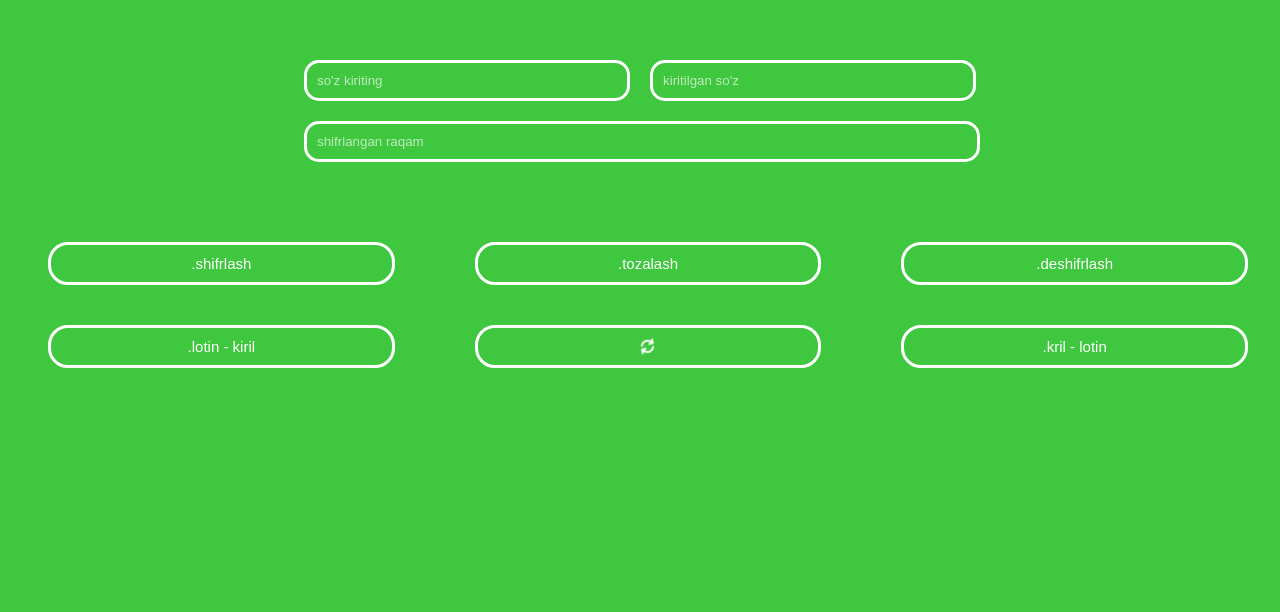
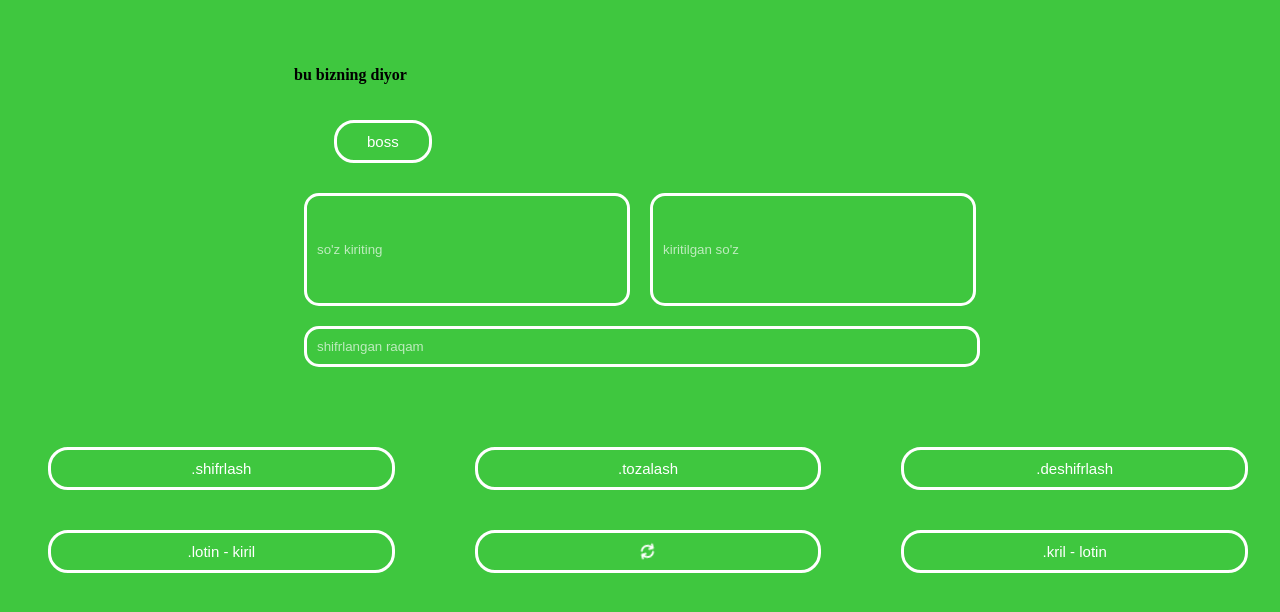
Before and after one commit to Samandar031/javaScript-compiler, a plain HTML site: page index.html in a window 1280 px wide. Both pictures are taken after a click on the button ".kril - lotin". Drawn offline with Linux system fonts and the light colour scheme.

Commit message:
jarayonda

```diff
--- a/scriptShifrlash.js
+++ b/scriptShifrlash.js
@@ -181,7 +181,7 @@ btnKril.addEventListener("click", function (e) {
   }
   let lotin = kir.join("");
   console.log(lotin);
-  inputOne.value = lotin;
+  inputThree.value = lotin;
 });
 
 btnClear.addEventListener("click", function (k) {
@@ -189,3 +189,35 @@ btnClear.addEventListener("click", function (k) {
   inputTwo.value = "";
   inputThree.value = "";
 });
+
+// let inputClass = document.querySelector(".input-class");
+// btnAnim.addEventListener("click", function (x) {
+//   inputClass.style.flex =
+// });
+
+// let arr1 = document.querySelector("body"); //polniy elementlarni oladi
+// console.log(arr1);
+
+// let arr2 = document.documentElement; //tag tugi bilan oladi
+// console.log(arr2);
+
+// let arr3 = document.getElementsByClassName("box"); //ichidagi shu classlarni oladi
+// console.log(arr3);
+
+// let arr4 = document.getElementsByTagName(".btn");
+// console.log(arr4);
+
+//cREATING
+
+const header = document.querySelector(".box"); //qayerdan chiqishi
+
+const box = document.createElement("div");
+box.classList.add("ari");
+// box.textContent = "bu bizning diyor";
+box.innerHTML = `<p>bu bizning diyor</p> <button class="btn">boss</button>`;
+header.prepend(box.cloneNode(true));
+// header.prepend(box.cloneNode(false));
+
+header.addEventListener("click", function () {
+  document.querySelector(".box").remove();
+});
--- a/style.css
+++ b/style.css
@@ -32,7 +32,7 @@ body {
 
 .input-class {
   display: flex;
-  justify-content: center;
+  /* justify-content: center; */
 }
 
 .name {
```
